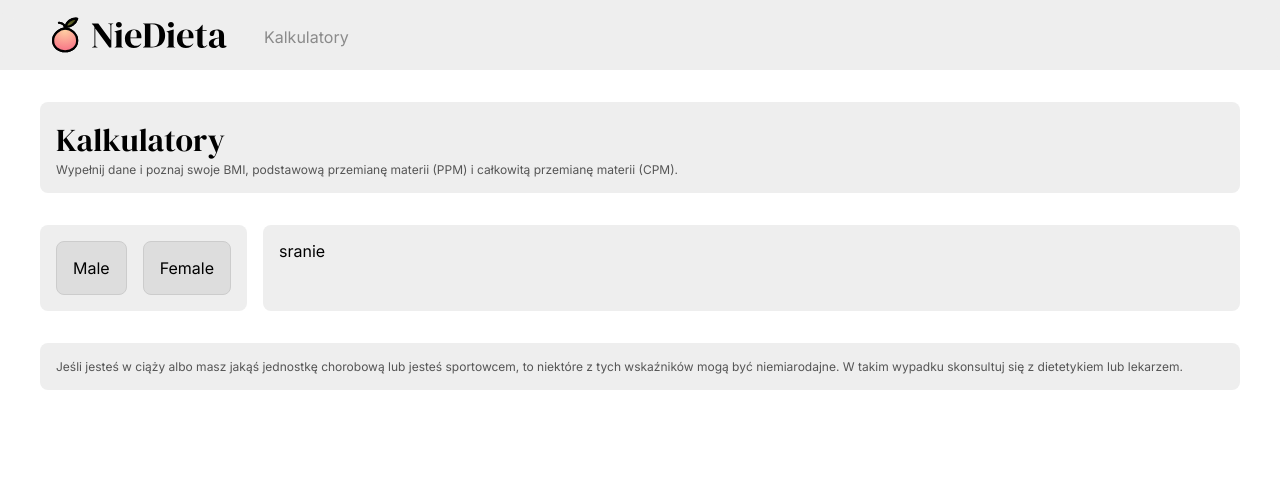
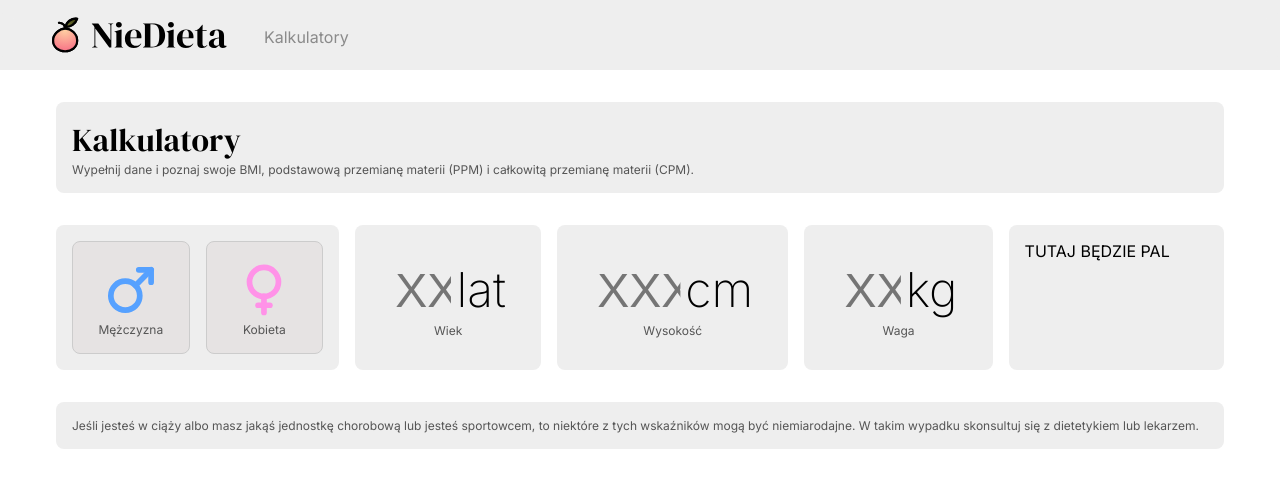
Before and after one commit to Ph0enixKM/niedieta-website, a Next.js app: page /calculator in a window 1280 px wide. Shown: the top 488 px of the page. Built offline with nearby package versions, Linux system fonts and the light colour scheme; a web font is replaced by a local one.

Commit message:
feat: added inputs

```diff
--- a/src/app/calculator/page.module.css
+++ b/src/app/calculator/page.module.css
@@ -5,29 +5,105 @@
     display: flex;
     flex-direction: column;
     gap: 2rem;
+    padding: 0 1rem;
+}
+
+.centered {
+    position: relative;
+    top: 50%;
+    left: 50%;
+    transform: translate(-50%, -50%);
+    text-align: center;
 }
 
 .paper {
+    position: relative;
     background: #eee;
     border-radius: 0.5rem;
     padding: 1rem;
+    flex-shrink: 0;
+    flex-grow: 1;
+}
 
-    &.flex {
-        flex: 1;
-    }
+.centered-image {
+    display: block;
+    margin: auto;
 }
 
 .grid {
     display: flex;
+    flex-flow: row wrap;
     gap: 1rem;
 }
 
 .button {
     border: 1px solid #ccc;
-    background-color: #ddd;
+    background-color: #e6e3e3;
     padding: 1rem;
     border-radius: 0.5rem;
     flex: 1;
+    cursor: pointer;
+    user-select: none;
+    transition: 100ms;
+
+    &.male {
+        border-color: #55A1FF;
+        background: #CADFFF;
+    }
+
+    &.female {
+        border-color: #EC7CF3;
+        background: #FEDEFF;
+    }
+
+    &:not(.male,.female):hover {
+        background-color: #ddd;
+    }
+}
+
+.input {
+    border: 1px solid transparent;
+    background-color: transparent;
+    border-radius: 0.5rem;
+    padding: 0.5rem;
+    text-align: right;
+    transition: 100ms, width 300ms;
+
+    &.two {
+        width: calc(2ch + 0.8rem);
+        font-size: 3rem;
+        padding: 0.25rem;
+        font-weight: 500;
+    }
+
+    &.three {
+        width: calc(3ch + 0.8rem);
+        font-size: 3rem;
+        padding: 0.25rem;
+        font-weight: 500;
+    }
+
+    &:focus {
+        border: 1px solid #ccc;
+        background: white;
+        outline: none;
+    }
+}
+
+.caption {
+    position: relative;
+    bottom: 0rem;
+    text-align: center;
+    font-size: 0.75rem;
+    color: #555;
+    user-select: none;
+}
+
+.unit {
+    user-select: none;
+    cursor: default;
+    font-size: 3rem;
+    font-weight: 200;
 }
 
 .title {
--- a/src/app/calculator/page.tsx
+++ b/src/app/calculator/page.tsx
@@ -1,7 +1,29 @@
+'use client'
+
 import Navbar from "@/components/Navbar/Navbar";
 import styles from "./page.module.css";
+import Image from "next/image";
+import femaleIcon from "@/../public/calculator/female.svg";
+import maleIcon from "@/../public/calculator/male.svg";
+import { useState } from "react";
+
+type Gender = 'male' | 'female';
+
+function getAgeUnit(n: number) {
+    if (n == 1) return "rok";
+    // Naście
+    if (n % 100 >= 10 && n % 100 <= 20) return "lat";
+    const lastDigit = n % 10;
+    if (lastDigit >= 2 && lastDigit <= 4) return "lata";
+    return "lat";
+}
 
 export default function Home() {
+    const [gender, setGender] = useState<Gender | null>(null);
+    const [age, setAge] = useState<number | null>(null);
+    const [height, setHeight] = useState<number | null>(null);
+    const [weight, setWeight] = useState<number | null>(null);
+
     return <>
         <Navbar />
         <div className={styles.page}>
@@ -15,16 +37,54 @@ export default function Home() {
             <div className={styles.grid}>
                 <div className={styles.paper}>
                     <div className={styles.grid}>
-                        <div className={styles.button}>
-                            Male
+                        <div className={[styles.button, gender === 'male' && styles.male].filter(Boolean).join(' ')} onClick={() => setGender('male')}>
+                            <Image src={maleIcon} className={styles['centered-image']} alt="Male gender icon" width={64} />
+                            <div className={styles.caption}>Mężczyzna</div>
                         </div>
-                        <div className={styles.button}>
-                            Female
+                        <div className={[styles.button, gender === 'female' && styles.female].filter(Boolean).join(' ')} onClick={() => setGender('female')}>
+                            <Image src={femaleIcon} className={styles['centered-image']} alt="Female gender icon" width={64} />
+                            <div className={styles.caption}>Kobieta</div>
                         </div>
                     </div>
                 </div>
+                <div className={styles.paper}>
+                    <div className={styles.centered}>
+                        <input
+                            placeholder="XX"
+                            value={age ?? ''}
+                            className={[styles.input, styles.two].join(' ')}
+                            onChange={(e) => setAge(e.target.value.length ? parseInt(e.target.value) : null)}
+                        />
+                        <span className={styles.unit}>{age ? getAgeUnit(age) : 'lat'}</span>
+                        <div className={styles.caption}>Wiek</div>
+                    </div>
+                </div>
+                <div className={styles.paper}>
+                    <div className={styles.centered}>
+                        <input
+                            placeholder="XXX"
+                            value={height ?? ''}
+                            className={[styles.input, styles.three].join(' ')}
+                            onChange={(e) => setHeight(e.target.value.length ? parseInt(e.target.value) : null)}
+                        />
+                        <span className={styles.unit}>cm</span>
+                        <div className={styles.caption}>Wysokość</div>
+                    </div>
+                </div>
+                <div className={styles.paper}>
+                    <div className={styles.centered}>
+                        <input
+                            placeholder="XX"
+                            value={weight ?? ''}
+                            className={[styles.input, weight && weight > 99 ? styles.three : styles.two].join(' ')}
+                            onChange={(e) => setWeight(e.target.value.length ? parseInt(e.target.value) : null)}
+                        />
+                        <span className={styles.unit}>kg</span>
+                        <div className={styles.caption}>Waga</div>
+                    </div>
+                </div>
                 <div className={[styles.paper, styles.flex].join(' ')}>
-                    sranie
+                    TUTAJ BĘDZIE PAL
                 </div>
             </div>
 
```
Also changed, not shown: public/calculator/female.svg (added), public/calculator/male.svg (added).
